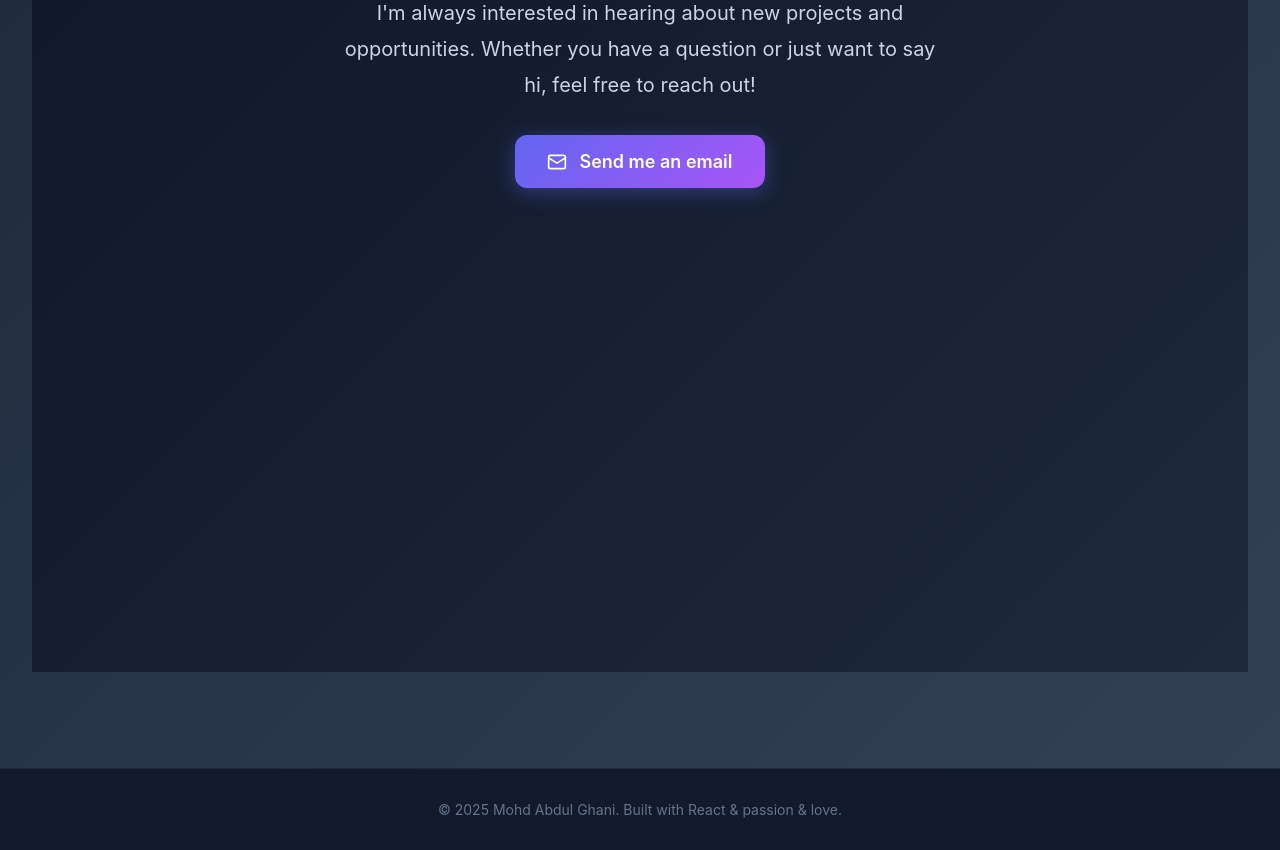
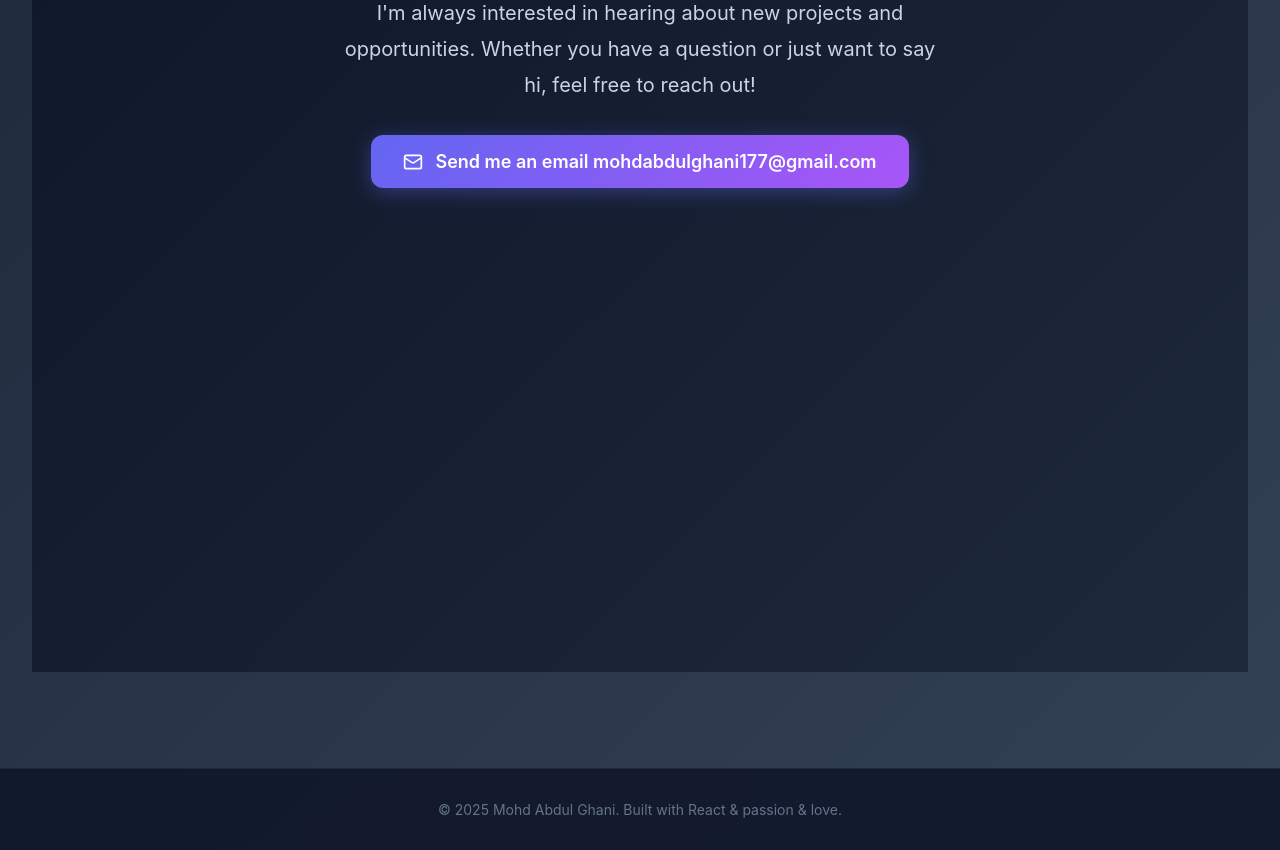
Before and after one commit to MohdAbdulGhani-1/my-portfolio, a React (Create React App) app: page / in a window 1280 px wide. Shown: the part 4000-4850 px from the top of the page. Built offline with nearby package versions, Linux system fonts and the light colour scheme.

Commit message:
Updated App.js

```diff
--- a/src/App.js
+++ b/src/App.js
@@ -347,9 +347,9 @@ export default function Portfolio() {
               I'm always interested in hearing about new projects and opportunities.
               Whether you have a question or just want to say hi, feel free to reach out!
             </p>
-            <a href="mohdabdulghani177@gmail.com" style={styles.contactBtn}>
+            <a href="mailto:mohdabdulghani177@gmail.com" style={styles.contactBtn}>
               <Mail size={20} />
-              Send me an email
+              Send me an email mohdabdulghani177@gmail.com
             </a>
           </div>
         </div>
```
